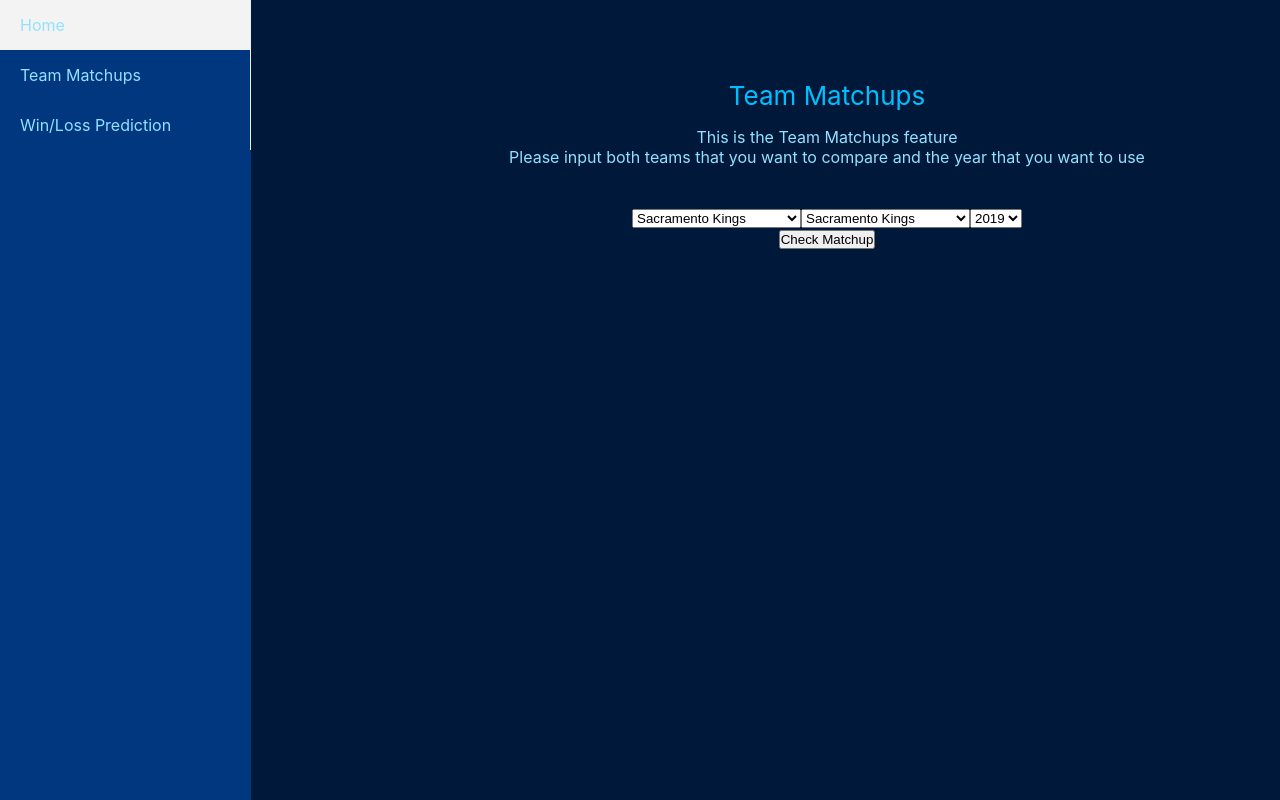
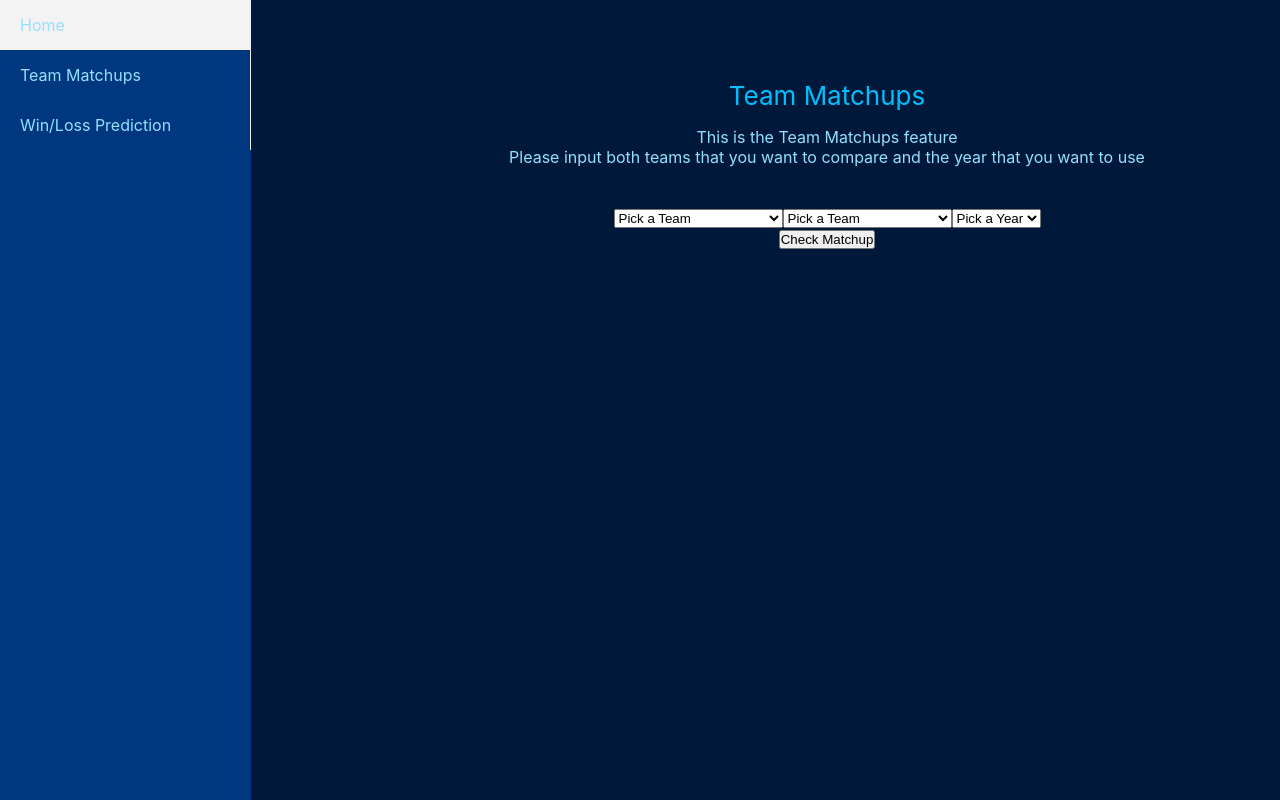
Before and after one commit to parathan/NBAMatchups, a React (Create React App) app in the folder WebApp/webapp/: page /matchups in a window 1280 px wide. Shown: the top 800 px of the page. Built offline with nearby package versions, Linux system fonts and the light colour scheme.

Commit message:
Take select input for post request

```diff
--- a/WebApp/webapp/src/constants/years.tsx
+++ b/WebApp/webapp/src/constants/years.tsx
@@ -1,7 +1,7 @@
 export const years = [
-    2019,
-    2020,
-    2021,
-    2022,
-    2023
+    "2019",
+    "2020",
+    "2021",
+    "2022",
+    "2023"
 ]
--- a/WebApp/webapp/src/pages/Matchups/index.tsx
+++ b/WebApp/webapp/src/pages/Matchups/index.tsx
@@ -1,4 +1,4 @@
-import React, { useState } from 'react';
+import React, { ChangeEvent, useState } from 'react';
 import styles from './index.module.css';
 import Layout from '../../components/Layout/Layout';
 
@@ -12,18 +12,33 @@
   const [progressVisible, setProgressVisible] = useState(false)
   const [errorVisible, setErrorVisible] = useState(false)
   const [successVisible, setSuccessVisible] = useState(false)
+  const [team1, setTeam1] = useState("")
+  const [team2, setTeam2] = useState("")
+  const [year, setYear] = useState("")
+
+  function changeTeam1(e: ChangeEvent<HTMLSelectElement>) {
+    setTeam1(e.target.value)
+  }
+
+  function changeTeam2(e: ChangeEvent<HTMLSelectElement>) {
+    setTeam2(e.target.value)
+  }
+
+  function changeYear(e: ChangeEvent<HTMLSelectElement>) {
+    setYear(e.target.value)
+  }
 
   function onSubmit() {
     setFormVisible(false)
     setProgressVisible(true)
-    getData()
+    team1 !== "" && team2 !== "" && year !== "" ? getData() : throwInputError()
   }
 
   function getData() {
     axios.post('http://localhost:5050/teams/OrderedPercentile', {
-      team1: "Sacramento Kings",
-      team2: "Miami Heat",
-      year: "2023"
+      team1: team1,
+      team2: team2,
+      year: year
     })
     .then((response) => {
       console.log(response)
@@ -35,6 +50,11 @@
       setProgressVisible(false)
       setErrorVisible(true)
     })
+  }
+
+  function throwInputError() {
+    setProgressVisible(false)
+    setErrorVisible(true)
   }
 
   return (
@@ -53,17 +73,20 @@
             </p>
           </div>
           <div className={styles.input}>
-            <select>
+            <select onChange={changeTeam1}>
+              <option value="">Pick a Team</option>
               {teamsNames.map( teamName =>
                 <option value={teamName}>{teamName}</option>
               )};
             </select>
-            <select>
+            <select onChange={changeTeam2}>
+              <option value="">Pick a Team</option>
               {teamsNames.map( teamName =>
                 <option value={teamName}>{teamName}</option>
               )};
             </select>
-            <select>
+            <select onChange={changeYear}>
+            <option value="">Pick a Year</option>
               {years.map( year =>
                 <option value={year}>{year}</option>
               )};
```
